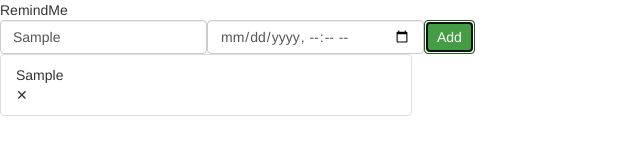
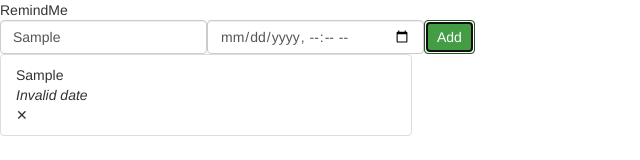
Before and after one commit to hnaeem96/remind-me, a React (Create React App) app: page / in a window 1280 px wide. Both pictures are taken after typing "Sample" into the empty fields and a click on the button "Add". Shown: the top 160 px of the page, without its empty margins (0-640 px from the left). Built offline with nearby package versions, Linux system fonts and the light colour scheme.

Commit message:
Added moment to format dates

```diff
--- a/package.json
+++ b/package.json
@@ -3,6 +3,7 @@
   "version": "0.1.0",
   "private": true,
   "dependencies": {
+    "moment": "^2.18.1",
     "react": "^15.6.1",
     "react-dom": "^15.6.1",
     "react-redux": "^5.0.5",
--- a/src/actions/index.js
+++ b/src/actions/index.js
@@ -1,10 +1,11 @@
 import { ADD_REMINDER } from '../constants';
 import { DELETE_REMINDER } from '../constants';
 
-export const addReminder = (text) => {
+export const addReminder = (text, dueDate) => {
   const action = {
     type: ADD_REMINDER,
-    text
+    text,
+    dueDate
   }
   return action;
 }
--- a/src/components/App.js
+++ b/src/components/App.js
@@ -1,6 +1,6 @@
 import React, { Component } from 'react';
 import { connect } from 'react-redux';
-
+import moment from 'moment';
 import { addReminder, deleteReminder } from '../actions';
 
 class App extends Component {
@@ -13,7 +13,7 @@
   }
 
   addReminder() {
-    this.props.addReminder(this.state.text);
+    this.props.addReminder(this.state.text, this.state.dueDate);
   }
 
   deleteReminder(id) {
@@ -28,7 +28,10 @@
           reminders.map(reminder => {
             return (
               <li key={reminder.id} className="list-group-item">
-                <div className="list-item">{reminder.text}</div>
+                <div className="list-item">
+                    <div>{reminder.text}</div>
+                    <div><em>{moment(new Date(reminder.dueDate)).fromNow()}</em></div>
+                  </div>
                 <div
                   className="list-item delete-button"
                   onClick={() => this.deleteReminder(reminder.id)}
--- a/src/reducers/index.js
+++ b/src/reducers/index.js
@@ -1,9 +1,11 @@
 import { ADD_REMINDER, DELETE_REMINDER } from '../constants';
 
 const reminder = (action) => {
+  let { text, dueDate } = action;
   return {
-    text: action.text,
-    id: Math.random()
+    id: Math.random(),
+    text,
+    dueDate
   }
 }
 
```
